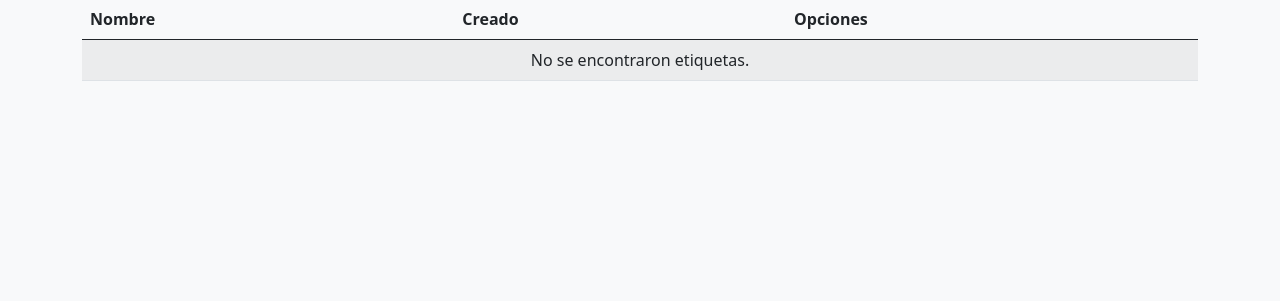
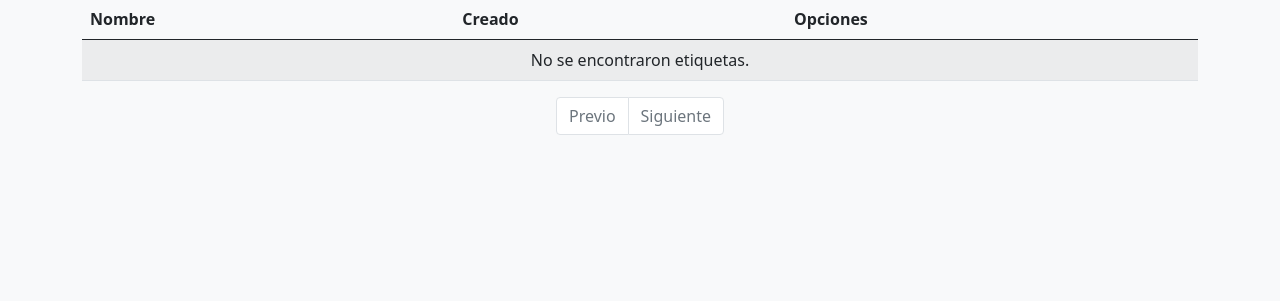
Before and after one commit to TomasCamp/historic-sites-app, a Flask app: template src/templates/tags/index.html in a window 1280 px wide. Shown: the part 378-679 px from the top of the page. Run offline with Flask 3, Linux system fonts and the light colour scheme; the template is opened without the code that fills it: values that come from a table or form of the project are taken from there, others are empty; some libraries are stand-ins or nearby versions.

Commit message:
feat: agregar paginación a tags

```diff
--- a/src/forms/tag_forms.py
+++ b/src/forms/tag_forms.py
@@ -1,5 +1,5 @@
 from flask_wtf import FlaskForm
-from wtforms import StringField, SelectField
+from wtforms import StringField, SelectField, IntegerField
 from wtforms.validators import DataRequired, Length, Regexp
 
 
@@ -18,6 +18,7 @@ class TagFilterForm(FlaskForm):
         ],
         default="name_asc",
     )
+    page = IntegerField(default=1)
 
 
 class TagCreateForm(FlaskForm):
--- a/src/services/tag_service.py
+++ b/src/services/tag_service.py
@@ -49,7 +49,7 @@ def list_all_tags() -> List[Tag]:
     return db.session.scalars(stmt).all()
 
 
-def list_filtered_tags(name: str, sort_by: str) -> List[Tag]:
+def list_filtered_tags(name: str, sort_by: str, page=1) -> List[Tag]:
     """Devuelve los registros de tags filtrados como una lista"""
 
     stmt = select(Tag)
@@ -68,7 +68,7 @@ def list_filtered_tags(name: str, sort_by: str) -> List[Tag]:
         else:
             stmt = stmt.order_by(desc(Tag.name))
 
-    return db.session.scalars(stmt).all()
+    return db.paginate(stmt, page=page, per_page=1, error_out=False)
 
 
 def delete_tag(tag_id: int) -> bool:
--- a/src/templates/tags/index.html
+++ b/src/templates/tags/index.html
@@ -32,7 +32,7 @@
         </tr>
     </thead>
     <tbody>
-        {% if tags %}
+        {% if tags.items %}
             {% for tag in tags %}
             <tr>
                 <td>{{tag.name}}</td>
@@ -52,4 +52,45 @@
     </tbody>
 </table>
 
+<nav aria-label="Page navigation example">
+    <ul class="pagination d-flex justify-content-center">
+        <!-- Botón Previo -->
+        <li class="page-item {% if not tags.has_prev %}disabled{% endif %}">
+            <a class="page-link"
+               href="{% if tags.has_prev %}{{ url_for('tags.index', **dict(request.args, page=tags.prev_num)) }}{% else %}#{% endif %}">
+               Previo
+            </a>
+        </li>
+
+        <!-- Números de Página -->
+        {% for page_num in tags.iter_pages(left_edge=1, right_edge=1, left_current=2, right_current=2) %}
+            {% if page_num %}
+                {% if page_num == tags.page %}
+                    <li class="page-item active" aria-current="page">
+                        <span class="page-link">{{ page_num }}</span>
+                    </li>
+                {% else %}
+                    <li class="page-item">
+                        <a class="page-link" href="{{ url_for('tags.index', **dict(request.args, page=page_num)) }}">
+                            {{ page_num }}
+                        </a>
+                    </li>
+                {% endif %}
+            {% else %}
+                <li class="page-item disabled">
+                    <span class="page-link">&hellip;</span>
+                </li>
+            {% endif %}
+        {% endfor %}
+
+        <!-- Botón Siguiente -->
+        <li class="page-item {% if not tags.has_next %}disabled{% endif %}">
+            <a class="page-link"
+               href="{% if tags.has_next %}{{ url_for('tags.index', **dict(request.args, page=tags.next_num)) }}{% else %}#{% endif %}">
+               Siguiente
+            </a>
+        </li>
+    </ul>
+</nav>
+
 {% endblock %}
```
